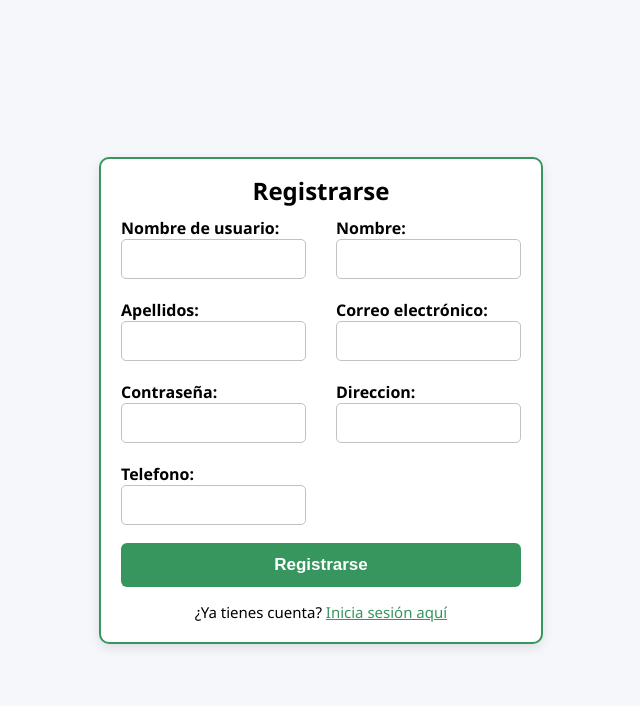
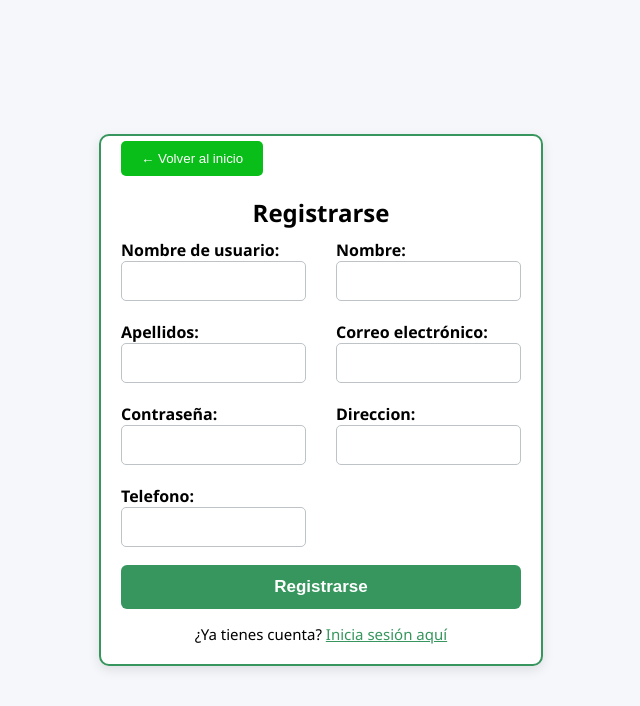
Before and after one commit to alexandersuclupe/Proyecto_Dino_ver2, a Django app: page /registrar/ in a window 1280 px wide. Shown: the top 706 px of the page, without its empty margins (319-959 px from the left). Run offline with Django 5.2, Linux system fonts and the light colour scheme.

Commit message:
agregando botones

```diff
--- a/templates/registro_cliente.html
+++ b/templates/registro_cliente.html
@@ -18,7 +18,16 @@
   </style>
 </head>
 <body>
+
   <div class="encuesta-container">
+    <div style="text-align: left; margin-bottom: 20px;">
+  <a href="{% url 'index' %}">
+    <button style="background-color: #09be18; color: white; border: none; padding: 10px 20px; border-radius: 5px; cursor: pointer;">
+      ← Volver al inicio
+    </button>
+  </a>
+</div>
+
     <h2>Registrarse</h2>
     <form method="post" novalidate>
       {% csrf_token %}
```
Also changed, not shown: templates/login.html (+8 -0 lines), db.sqlite3.
